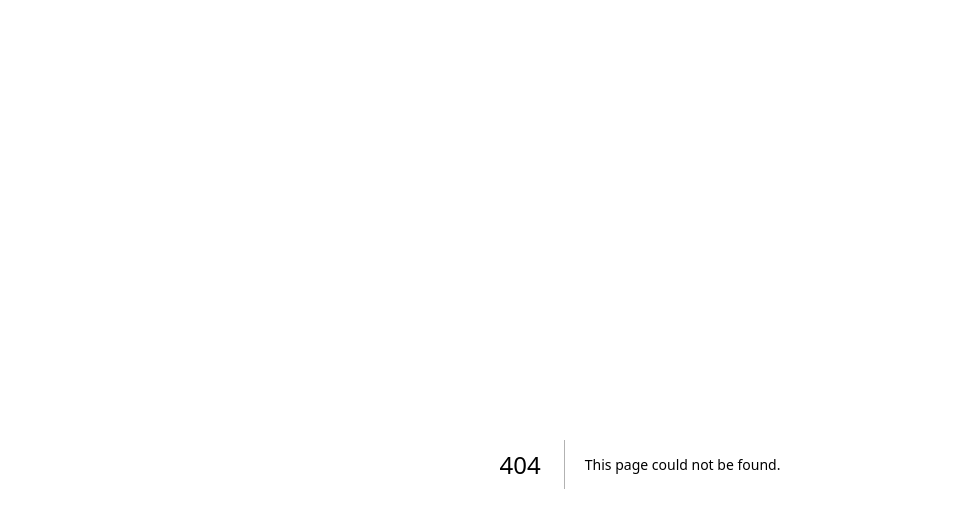
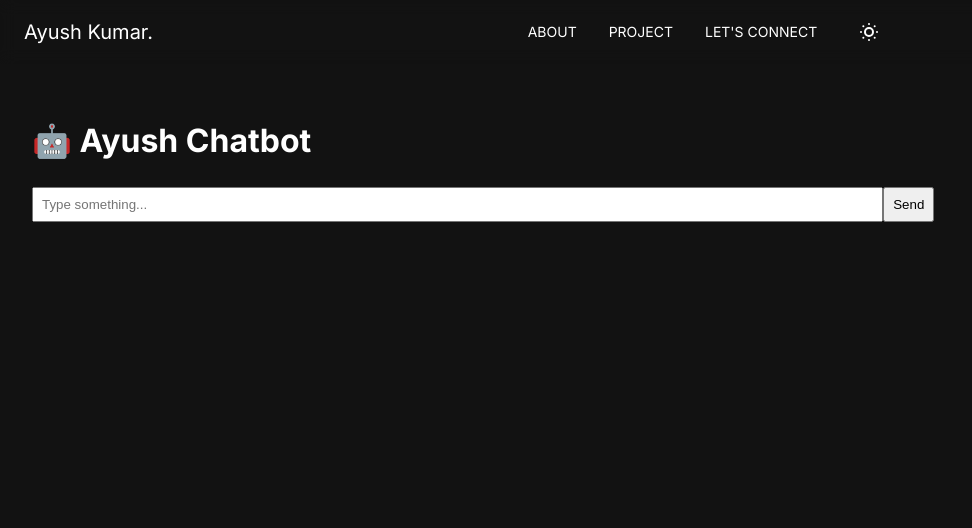
Before and after one commit to DivxAyush/ayushxfolio, a Next.js app: page /chat in a window 1280 px wide. Before the commit this address had no page. Shown: the top 528 px of the page, without its empty margins (0-972 px from the left). Built offline with nearby package versions, Linux system fonts and the light colour scheme.

Commit message:
create chatbot for testing and  fix dark mode

```diff
--- a/package.json
+++ b/package.json
@@ -19,6 +19,7 @@
     "lucide-react": "^0.511.0",
     "motion": "^12.15.0",
     "next": "^15.3.3",
+    "openai": "^5.8.1",
     "react": "^19.1.0",
     "react-dom": "^19.1.0"
   },
--- /dev/null
+++ b/src/app/CommonCompo/ChatBox.jsx
@@ -0,0 +1,55 @@
+'use client';
+
+import { useState } from 'react';
+
+export default function ChatBox() {
+ const [input, setInput] = useState('');
+ const [messages, setMessages] = useState([]);
+
+ const sendMessage = async () => {
+  if (!input) return;
+
+  const userMessage = { role: 'user', content: input };
+  setMessages([...messages, userMessage]);
+  setInput('');
+
+  try {
+   const res = await fetch('/api/chat', {
+    method: 'POST',
+    headers: { 'Content-Type': 'application/json' },
+    body: JSON.stringify({ messages: [...messages, userMessage] }),
+   });
+
+   if (!res.ok) {
+    throw new Error('Network response was not ok');
+   }
+
+   const data = await res.json();
+   const botMessage = { role: 'assistant', content: data.reply };
+   setMessages((prev) => [...prev, botMessage]);
+  } catch (err) {
+   console.error('Failed to fetch:', err);
+   setMessages((prev) => [...prev, { role: 'assistant', content: 'Sorry, something went wrong.' }]);
+  }
+ };
+
+
+ return (
+  <div>
+   <div style={{ marginBottom: '1rem' }}>
+    {messages.map((msg, idx) => (
+     <div key={idx}>
+      <b>{msg.role === 'user' ? '🧑 You' : '🤖 Bot'}:</b> {msg.content}
+     </div>
+    ))}
+   </div>
+   <input
+    value={input}
+    onChange={(e) => setInput(e.target.value)}
+    placeholder="Type something..."
+    style={{ padding: '0.5rem', width: '70%' }}
+   />
+   <button onClick={sendMessage} style={{ padding: '0.5rem' }}>Send</button>
+  </div>
+ );
+}
--- /dev/null
+++ b/src/app/api/chat/route.js
@@ -0,0 +1,24 @@
+import { NextResponse } from 'next/server';
+import OpenAI from 'openai';
+
+const openai = new OpenAI({
+  apiKey: process.env.OPENAI_API_KEY,
+});
+
+export async function POST(req) {
+  try {
+    const body = await req.json();
+    const messages = body.messages;
+
+    const response = await openai.chat.completions.create({
+      model: 'gpt-3.5-turbo',
+      messages,
+    });
+
+    const reply = response.choices[0].message.content;
+    return NextResponse.json({ reply });
+  } catch (error) {
+    console.error('API Error:', error);
+    return NextResponse.json({ error: 'Something went wrong' }, { status: 500 });
+  }
+}
--- /dev/null
+++ b/src/app/chat/page.jsx
@@ -0,0 +1,13 @@
+'use client';
+
+import ChatBox from "@/app/CommonCompo/chatbox";
+
+
+export default function ChatPage() {
+  return (
+    <main style={{ padding: '2rem' }}>
+      <h1>🤖 Ayush Chatbot</h1>
+      <ChatBox />
+    </main>
+  );
+}
--- a/src/app/layout.js
+++ b/src/app/layout.js
@@ -13,10 +13,12 @@ export default function RootLayout({ children }) {
   if (savedMode === "light" || savedMode === "dark") {
    setMode(savedMode);
   } else {
-   const prefersDark = window.matchMedia("(prefers-color-scheme: dark)").matches;
-   setMode(prefersDark ? "dark" : "light");
+   setMode("dark");  // Default dark mode
   }
  }, []);
+
+
+
 
  const theme = useMemo(
   () =>
@@ -51,8 +53,8 @@ export default function RootLayout({ children }) {
    <body>
     <ThemeProvider theme={theme}>
      <CssBaseline />
-     <SpeedInsights/>
-     <Analytics/>
+     <SpeedInsights />
+     <Analytics />
      <Header mode={mode} toggleColorMode={toggleColorMode} />
      {children}
     </ThemeProvider>
```
Also changed, not shown: src/app/CommonCompo/LoadingOverlay.jsx (+9 -1 lines), 2 other files (tests, documents, lock files or other folders).
